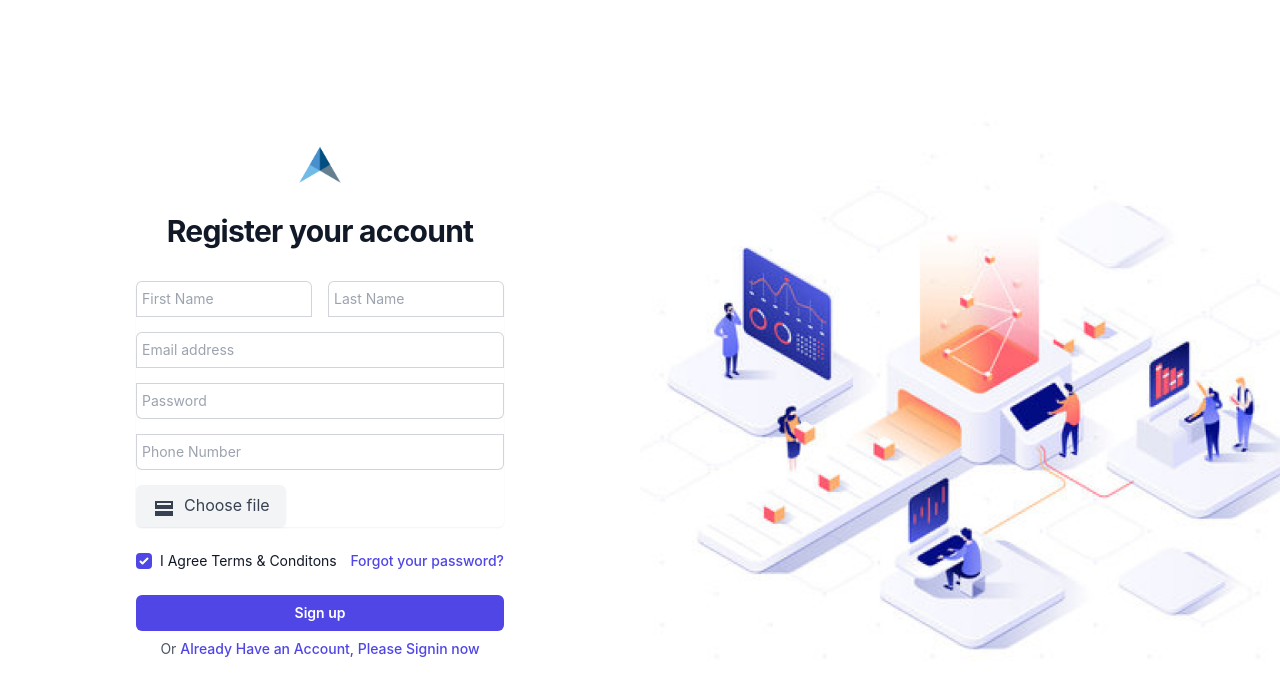
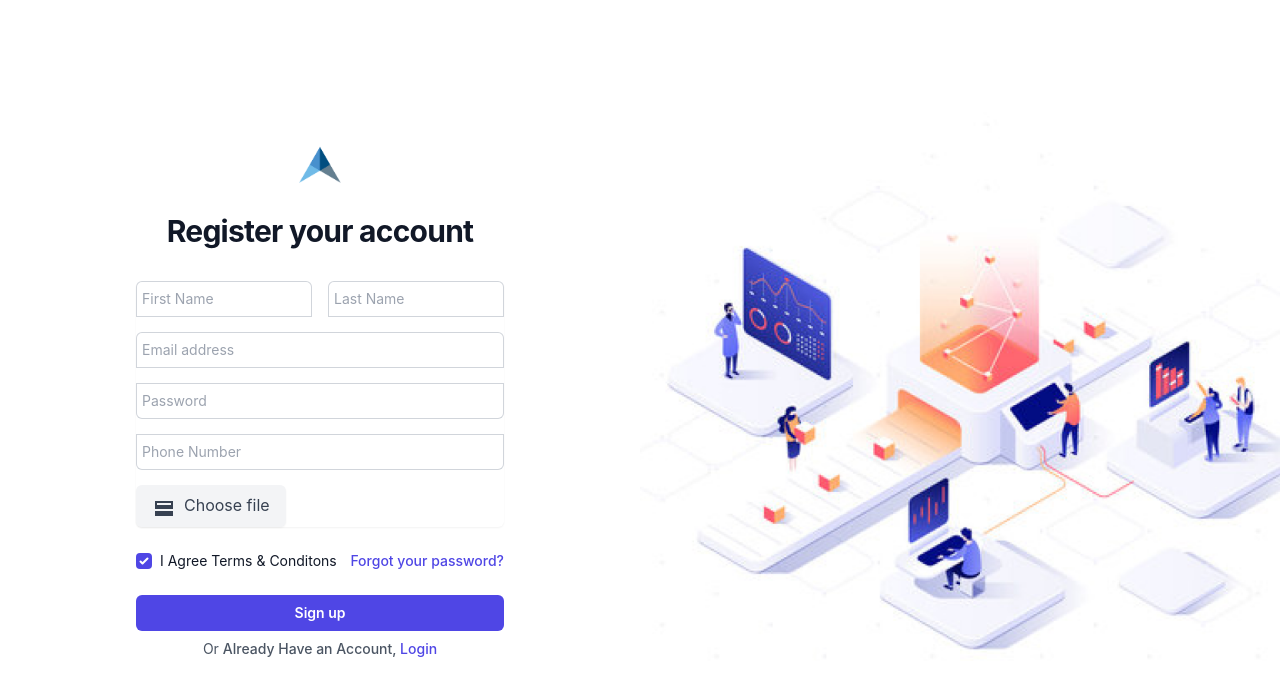
Before and after one commit to YosephSE/IMS, a React (Create React App) app in the folder Frontend/: page /register in a window 1280 px wide. Shown: the top 696 px of the page. Built offline with nearby package versions, Linux system fonts and the light colour scheme; no server answers.

Commit message:
signin and signup links fixed

```diff
--- a/Frontend/src/pages/Login.js
+++ b/Frontend/src/pages/Login.js
@@ -158,20 +158,17 @@ function Login() {
                 onClick={loginUser}
               >
                 <span className="absolute inset-y-0 left-0 flex items-center pl-3">
-                  {/* <LockClosedIcon
-                    className="h-5 w-5 text-indigo-500 group-hover:text-indigo-400"
-                    aria-hidden="true"
-                  /> */}
+
                 </span>
                 Sign in
               </button>
               <p className="mt-2 text-center text-sm text-gray-600">
                 Or{" "}
                 <span
-                  className="font-medium text-indigo-600 hover:text-indigo-500"
+                  className="font-medium "
                 >
-                  Don't Have an Account, Please{" "}
-                  <Link to="/register"> Register now </Link>
+                  Don't Have an Account,
+                  <Link to="/register" className="text-indigo-600 hover:text-indigo-500"> Register now </Link>
                 </span>
               </p>
             </div>
--- a/Frontend/src/pages/Register.js
+++ b/Frontend/src/pages/Register.js
@@ -183,10 +183,10 @@ function Register() {
               <p className="mt-2 text-center text-sm text-gray-600">
                 Or{" "}
                 <span
-                  className="font-medium text-indigo-600 hover:text-indigo-500"
+                  className="font-medium "
                 >
-                  Already Have an Account, Please
-                  <Link to="/login"> Signin now </Link>
+                  Already Have an Account,
+                  <Link to="/login" className="text-indigo-600 hover:text-indigo-500"> Login </Link>
                 </span>
               </p>
             </div>
```
